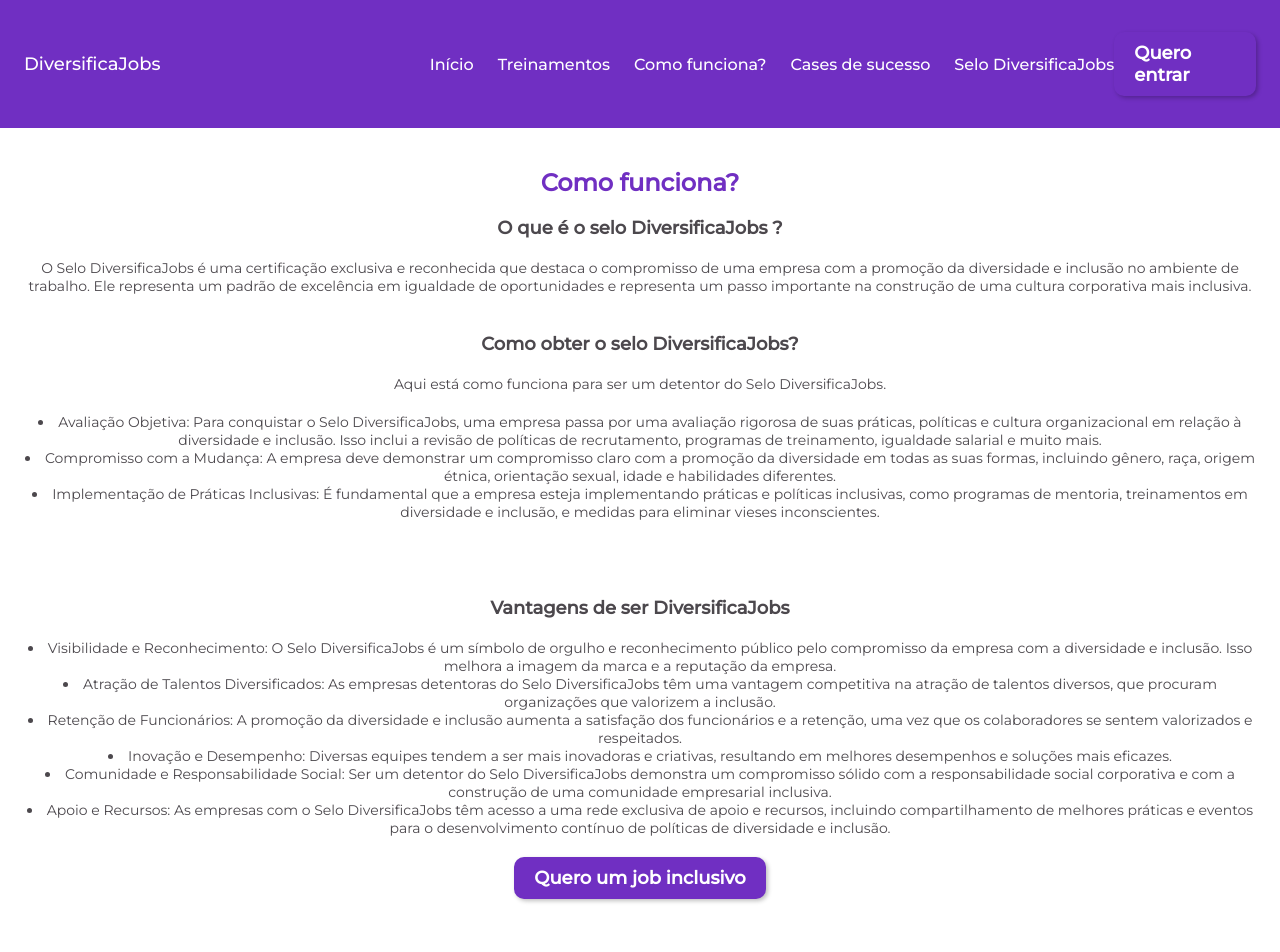
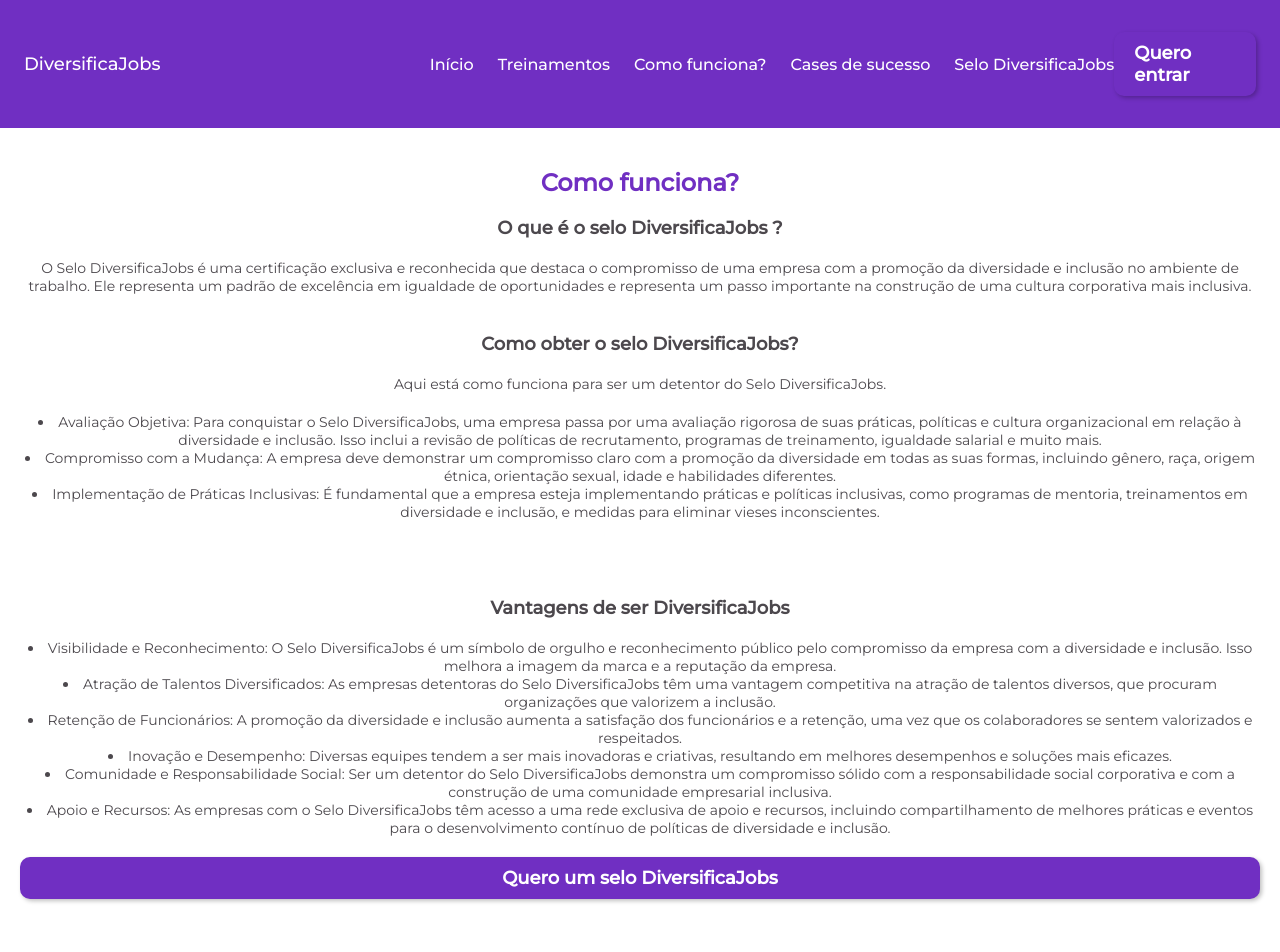
Before and after one commit to AndreyDidoff-AtlasTechnol/hackathon-atlas-vue, a Vue app: page /badge-diversifica-jobs in a window 1280 px wide. Shown: the top 952 px of the page. Built offline with nearby package versions, Linux system fonts and the light colour scheme.

Commit message:
fix: correction link

```diff
--- a/src/pages/BadgeDiversificaJobs.vue
+++ b/src/pages/BadgeDiversificaJobs.vue
@@ -23,12 +23,13 @@
       <li>Apoio e Recursos: As empresas com o Selo DiversificaJobs têm acesso a uma rede exclusiva de apoio e recursos, incluindo compartilhamento de melhores práticas e eventos para o desenvolvimento contínuo de políticas de diversidade e inclusão.</li>
     </ul>
   </div>
-  <button
+
+  <router-link
     class="cta"
-    type="button"
-  >
-    Quero um job inclusivo
-  </button>
+    to="register"
+    >
+      Quero um selo DiversificaJobs
+  </router-link>
 </section>
 </template>
 
--- a/src/pages/Profile.vue
+++ b/src/pages/Profile.vue
@@ -35,12 +35,12 @@
       <p>Front-end com foco em Vue.Js</p>
     </div>
   </div>
-  <button
+  <router-link
     class="cta"
-    type="button"
-  >
-    Quero contratar o Jorge Alex
-  </button>
+    to="#"
+    >
+      Quero contratar o Jorge Alex
+  </router-link>
 </section>
 </template>
 
```
